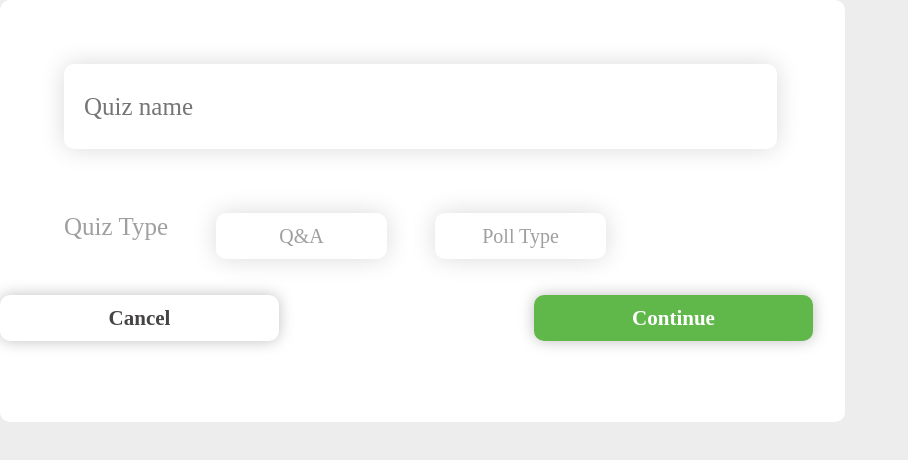
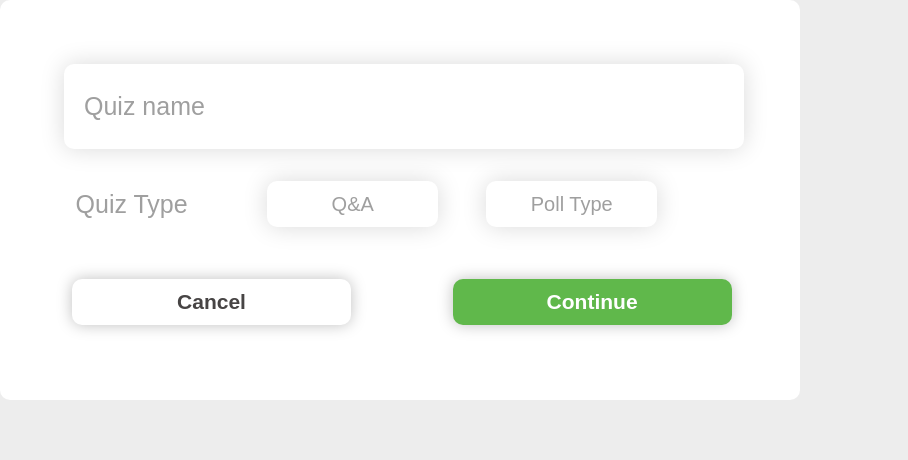
Before and after one commit to pritibishnoii/quizee_builder, a React (Create React App) app: page /create-quiz in a window 1280 px wide. Shown: the top 460 px of the page, without its empty margins (0-908 px from the left). Built offline with nearby package versions, Linux system fonts and the light colour scheme.

Commit message:
responsiv

```diff
--- a/src/components/CreateQuiz/CreateQuiz.jsx
+++ b/src/components/CreateQuiz/CreateQuiz.jsx
@@ -259,6 +259,7 @@ const CreateQuiz = ({ handleClosePopup }) => {
           />
           <br />
 
+          <div className={style.second_container}>
             <label className={style.quiz_type}>
               Quiz Type
               <div>
@@ -281,13 +282,16 @@ const CreateQuiz = ({ handleClosePopup }) => {
 
             <br />
 
-          <button onClick={handleClosePopup} className={style.cancle_btn}>
+            <div className={style.action_btns}>
+              <button onClick={handleClosePopup} className={`${style.cancel_btn} ${style.button_style}`}>
                 Cancel
               </button>
 
-          <button onClick={handleContinue} className={style.continue_btn}>
+              <button onClick={handleContinue} className={`${style.continue_btn} ${style.button_style}`}>
                 Continue
               </button>
+            </div>
+          </div>
         </div>
       )}
 
@@ -332,11 +336,12 @@ const CreateQuiz = ({ handleClosePopup }) => {
                 className={style.question_input}
               />
               <br />
-              <label>
+              <label className={style.option_type}>
                 Option Type
                 <div className={style.optionType_label}>
                   <label>
                     <input
+
                       type="radio"
                       value="text"
                       checked={
@@ -388,7 +393,7 @@ const CreateQuiz = ({ handleClosePopup }) => {
                 ),
               ].map((_, optionIndex) => (
                 <div className={style.options_container}>
-                  <div key={optionIndex}>
+                  <div key={optionIndex} >
                     {quizData.quizType === "qa" && (
                       <input
                         type="radio"
@@ -474,6 +479,7 @@ const CreateQuiz = ({ handleClosePopup }) => {
                       />
                     ) : (
                       <input
+
                         type="text"
                         placeholder="Image URL"
                         value={
@@ -588,13 +594,15 @@ const CreateQuiz = ({ handleClosePopup }) => {
               </div>
             </div>
 
-            <button onClick={handleClosePopup} className={style.cancle_btn}>
+            <div className={style.action_btns}>
+              <button onClick={handleClosePopup} className={`${style.cancle_btn} ${style.button_style}`}>
                 Cancel
               </button>
 
-            <button onClick={handleSubmit} className={style.continue_btn}>
+              <button onClick={handleSubmit} className={`${style.continue_btn} ${style.button_style}`}>
                 Create Quiz
               </button>
+            </div>
           </>
         )}
 
--- a/src/components/CreateQuiz/Style.module.css
+++ b/src/components/CreateQuiz/Style.module.css
@@ -1,9 +1,19 @@
 .container {
-  width: 845px;
-  height: 422px;
+  width: 800px;
+  height: 400px;
   flex-shrink: 0;
   border-radius: 10px;
-  background: #fff;
+  background: #FFFFFF;
+
+}
+
+.second_container {
+  /* background-color: crimson; */
+  display: flex;
+  flex-direction: column;
+  justify-content: center;
+  margin-left: 1.5rem;
+
 }
 
 button {
@@ -11,19 +21,25 @@ button {
 }
 
 input {
-  margin: 0rem 0rem 0rem 1rem;
-  padding: 5px 5px;
+  border: none;
+  outline: none;
+
+}
+
+input::placeholder {
+  color: #9F9F9F;
+  font-family: "Poppins", sans-serif;
 }
 
 .quizName {
-  width: 673px;
+  width: 80%;
   height: 81px;
   flex-shrink: 0;
   border-radius: 10px;
   background: #fff;
   box-shadow: 0px 0px 25px 0px rgba(0, 0, 0, 0.15);
-  color: #9f9f9f;
-  font-family: Poppins;
+  color: #9F9F9F;
+  font-family: "Poppins", sans-serif;
   font-size: 25px;
   font-style: normal;
   font-weight: 500;
@@ -33,9 +49,9 @@ input {
 }
 
 .container label {
-  color: #9f9f9f;
+  color: #9F9F9F;
+  font-family: "Poppins", sans-serif;
   text-align: center;
-  font-family: Poppins;
   font-size: 25px;
   font-style: normal;
   font-weight: 500;
@@ -46,9 +62,9 @@ input {
   flex-shrink: 0;
   border-radius: 10px;
   box-shadow: 0px 0px 25px 0px rgba(0, 0, 0, 0.15);
-  color: #9f9f9f;
+  color: #9F9F9F;
+  font-family: "Poppins", sans-serif;
   text-align: center;
-  font-family: Poppins;
   font-size: 20px;
   font-style: normal;
   font-weight: 500;
@@ -57,9 +73,21 @@ input {
 }
 
 .quiz_type {
+  width: 80%;
+  display: flex;
+  gap: 12px;
+  justify-content: space-evenly;
+  align-items: center;
+  margin-left: 2rem;
+}
+
+.action_btns {
+  width: 85%;
   margin-top: 2rem;
-  margin-left: 4rem;
   display: flex;
+  justify-content: space-between;
+  margin-left: 3rem;
+
 }
 
 .type_button {
@@ -67,13 +95,13 @@ input {
   height: 46px;
   flex-shrink: 0;
   border-radius: 10px;
-  background: #fff;
+  background: #FFFFFF;
   box-shadow: 0px 0px 25px 0px rgba(0, 0, 0, 0.15);
   margin-left: 3rem;
   border: none;
-  color: #9f9f9f;
   text-align: center;
-  font-family: Poppins;
+  color: #9F9F9F;
+  font-family: "Poppins", sans-serif;
   font-size: 20px;
   font-style: normal;
   font-weight: 500;
@@ -82,36 +110,43 @@ input {
 
 .selected {
   background: #60b84b;
-  color: #fff;
-  font-family: Poppins;
+  color: #FFFFFF;
+  font-family: "Poppins", sans-serif;
   font-size: 20px;
   font-style: normal;
   font-weight: 500;
   line-height: normal;
 }
 
-.continue_btn {
+.button_style {
   width: 279px;
   height: 46.144px;
   flex-shrink: 0;
-  float: right;
-  margin-top: 1rem;
-  margin-bottom: 1rem;
-  margin-right: 2rem;
   border-radius: 10px;
-  background: #60b84b;
-  color: #fff;
   box-shadow: 0px 0px 15px 0px rgba(0, 0, 0, 0.25);
   border: none;
-  font-family: Poppins;
+  font-family: "Poppins", sans-serif;
   font-size: 21px;
   font-style: normal;
   font-weight: 600;
-  line-height: normal;
+
 }
+
+.continue_btn {
+  background: #60b84b;
+  color: #FFFFFF;
+}
+
 .continue_btn:hover {
   background: #5bd93c;
 }
+
+.cancel_btn {
+  background-color: #FFFFFF;
+  color: #474444;
+}
+
+
 
 .addOption_btn {
   width: 296px;
@@ -120,13 +155,22 @@ input {
   border-radius: 10px;
   background: #fff;
   box-shadow: 0px 0px 25px 0px rgba(0, 0, 0, 0.15);
-  color: #474444;
-  font-family: Poppins;
+  color: #9F9F9F;
+  font-family: "Poppins", sans-serif;
   font-size: 21px;
   font-style: normal;
   font-weight: 600;
   line-height: normal;
   border: none;
+}
+
+.option_type {}
+
+button,
+label,
+input {
+  font-family: "Poppins", sans-serif;
+
 }
 
 .cross_btn {
@@ -148,6 +192,7 @@ input {
   margin-top: 2rem;
   border: none;
 }
+
 .share_btn:hover {
   background: #5bd93c;
 }
@@ -174,9 +219,9 @@ input {
   border-radius: 50%;
   margin-left: 1rem;
   border: none;
-  color: #9f9f9f;
   text-align: center;
-  font-family: Poppins;
+  color: #9F9F9F;
+  font-family: "Poppins", sans-serif;
   font-size: 1.25rem;
   font-style: normal;
   font-weight: 500;
@@ -200,7 +245,7 @@ input {
 .timer_container {
   margin-right: 2rem;
   float: right;
-  margin-top: -13rem;
+  margin-top: -8rem;
 }
 
 .timerButton {
@@ -212,9 +257,9 @@ input {
   box-shadow: 0px 0px 15px 0px rgba(0, 0, 0, 0.15);
   margin-top: 1rem;
   border: none;
-  color: #9f9f9f;
+  color: #9F9F9F;
+  font-family: "Poppins", sans-serif;
   text-align: center;
-  font-family: Poppins;
   font-size: 15px;
   font-style: normal;
   font-weight: 500;
@@ -238,9 +283,9 @@ input {
 }
 
 .quiz_published h3 {
-  color: #474444;
+  color: #9F9F9F;
+  font-family: "Poppins", sans-serif;
   text-align: center;
-  font-family: Poppins;
   font-size: 2.4375rem;
   font-style: normal;
   font-weight: 600;
@@ -249,9 +294,9 @@ input {
 
 .selectedButton {
   background-color: #d60000;
-  color: #fff;
+  color: #FFFFFF;
   text-align: center;
-  font-family: Poppins;
+  font-family: "Poppins", sans-serif;
   font-size: 15px;
   font-style: normal;
   font-weight: 500;
@@ -260,6 +305,8 @@ input {
 
 .optionType_label {
   margin-top: -2.2rem;
+  padding: 12px;
+
 }
 
 .cross_btn_2 {
@@ -285,6 +332,7 @@ input {
   border: none;
 }
 
+
 .text_image {
   display: flex;
   margin: 0rem 0rem 0rem 2rem;
@@ -293,6 +341,8 @@ input {
 
 .options_container {
   display: flex;
+  width: 60%;
+
 }
 
 .delButtons {
@@ -308,33 +358,21 @@ input {
   margin-left: 1rem;
 }
 
-.cancle_btn {
-  width: 279px;
-  height: 46.144px;
-  flex-shrink: 0;
-  border-radius: 10px;
-  background: #fff;
-  box-shadow: 0px 0px 15px 0px rgba(0, 0, 0, 0.25);
-  margin-bottom: 1rem;
-  border: none;
-  color: #474444;
-  font-family: Poppins;
-  font-size: 21px;
-  font-style: normal;
-  font-weight: 600;
-  line-height: normal;
-  margin-top: 1rem;
-}
+
 
 .question_container {
   margin-top: 1rem;
 }
 
+.options_container input {
+  padding: 12px;
+}
+
 .max_ques {
   float: right;
-  color: #9f9f9f;
+  color: #9F9F9F;
+  font-family: "Poppins", sans-serif;
   text-align: center;
-  font-family: Poppins;
   font-size: 1.25rem;
   font-style: normal;
   font-weight: 500;
@@ -342,9 +380,10 @@ input {
   margin-top: -3rem;
 }
 
-.text_image_qa{
+.text_image_qa {
   margin-top: -3.5rem;
 }
+
 .txt_img {
   width: 10.53531rem;
   height: 1.525rem;
--- a/src/components/QuizAnalysis/Style.module.css
+++ b/src/components/QuizAnalysis/Style.module.css
@@ -17,8 +17,8 @@
 }
 
 .header {
-  /* color: #5076FF; */
-  font-family: Poppins;
+  color: #5076FF;
+  font-family: "Poppins", sans-serif;
   font-size: 50px;
   font-style: normal;
   font-weight: 600;
@@ -47,7 +47,7 @@
   height: 35px;
   flex-shrink: 0;
   text-align: center;
-  font-family: Poppins;
+  font-family: "Poppins", sans-serif;
   font-size: 16px;
   font-style: normal;
   font-weight: 600;
@@ -106,7 +106,7 @@ input {
   background: #fff;
   box-shadow: 0px 0px 25px 0px rgba(0, 0, 0, 0.15);
   color: #9f9f9f;
-  font-family: Poppins;
+  font-family: "Poppins", sans-serif;
   font-size: 20px;
   font-style: normal;
   font-weight: 500;
@@ -134,7 +134,7 @@ input {
 label {
   color: #9f9f9f;
   text-align: center;
-  font-family: Poppins;
+  font-family: "Poppins", sans-serif;
   font-size: 25px;
   font-style: normal;
   font-weight: 500;
@@ -147,7 +147,7 @@ label {
   box-shadow: 0px 0px 25px 0px rgba(0, 0, 0, 0.15);
   color: #9f9f9f;
   text-align: center;
-  font-family: Poppins;
+  font-family: "Poppins", sans-serif;
   font-size: 20px;
   font-style: normal;
   font-weight: 500;
@@ -207,7 +207,7 @@ label {
   background: #fff;
   box-shadow: 0px 0px 25px 0px rgba(0, 0, 0, 0.15);
   color: #474444;
-  font-family: Poppins;
+  font-family: "Poppins", sans-serif;
   font-size: 21px;
   font-style: normal;
   font-weight: 600;
@@ -305,7 +305,7 @@ label {
 h3 {
   color: #474444;
   text-align: center;
-  font-family: Poppins;
+  font-family: "Poppins", sans-serif;
   font-size: 39px;
   font-style: normal;
   font-weight: 600;
@@ -317,7 +317,7 @@ h3 {
   background-color: #d60000;
   color: #fff;
   text-align: center;
-  font-family: Poppins;
+  font-family: "Poppins", sans-serif;
   font-size: 15px;
   font-style: normal;
   font-weight: 500;
@@ -385,7 +385,7 @@ h3 {
   margin-top: 0;
   color: #474444;
   text-align: center;
-  font-family: Poppins;
+  font-family: "Poppins", sans-serif;
   font-size: 39px;
   font-style: normal;
   font-weight: 600;
@@ -399,7 +399,7 @@ h3 {
   border-radius: 10px;
   background: #ff4b4b;
   color: #fff;
-  font-family: Poppins;
+  font-family: "Poppins", sans-serif;
   font-size: 18px;
   font-style: normal;
   font-weight: 600;
@@ -418,7 +418,7 @@ h3 {
   margin-left: 2rem;
   border: none;
   color: #474444;
-  font-family: Poppins;
+  font-family: "Poppins", sans-serif;
   font-size: 1.125rem;
   font-style: normal;
   font-weight: 600;
--- a/src/pages/Dashboard page/DashboardPage.jsx
+++ b/src/pages/Dashboard page/DashboardPage.jsx
@@ -40,7 +40,7 @@ const DashboardPage = () => {
     <div className={style.main}>
 
       <div className={style.dashboard_sidebar}>
-        <h3>QUIZZIE</h3>
+        <h3 className={style.quizee_heading}>QUIZZIE</h3>
         <div className={style.buttons_container}>
           <button
             onClick={() => setActiveTab(1)}
```
Also changed, not shown: src/components/LiveQuiz/LiveQuiz.jsx (+5 -9 lines), src/components/LiveQuiz/Style.module.css (+59 -102 lines), src/pages/Dashboard page/Style.module.css (+6 -7 lines). Lines whose indentation alone changed are shown as unchanged.
